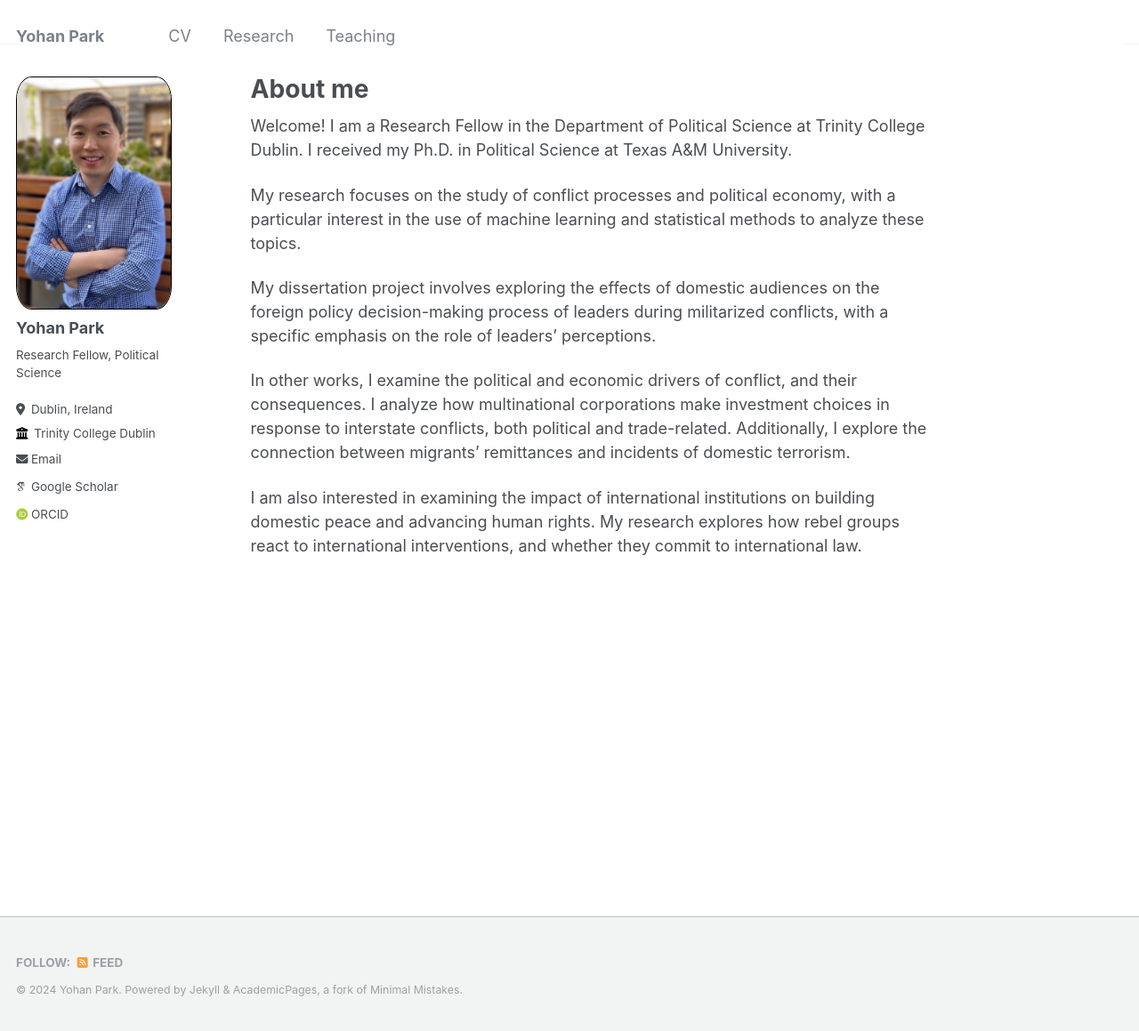
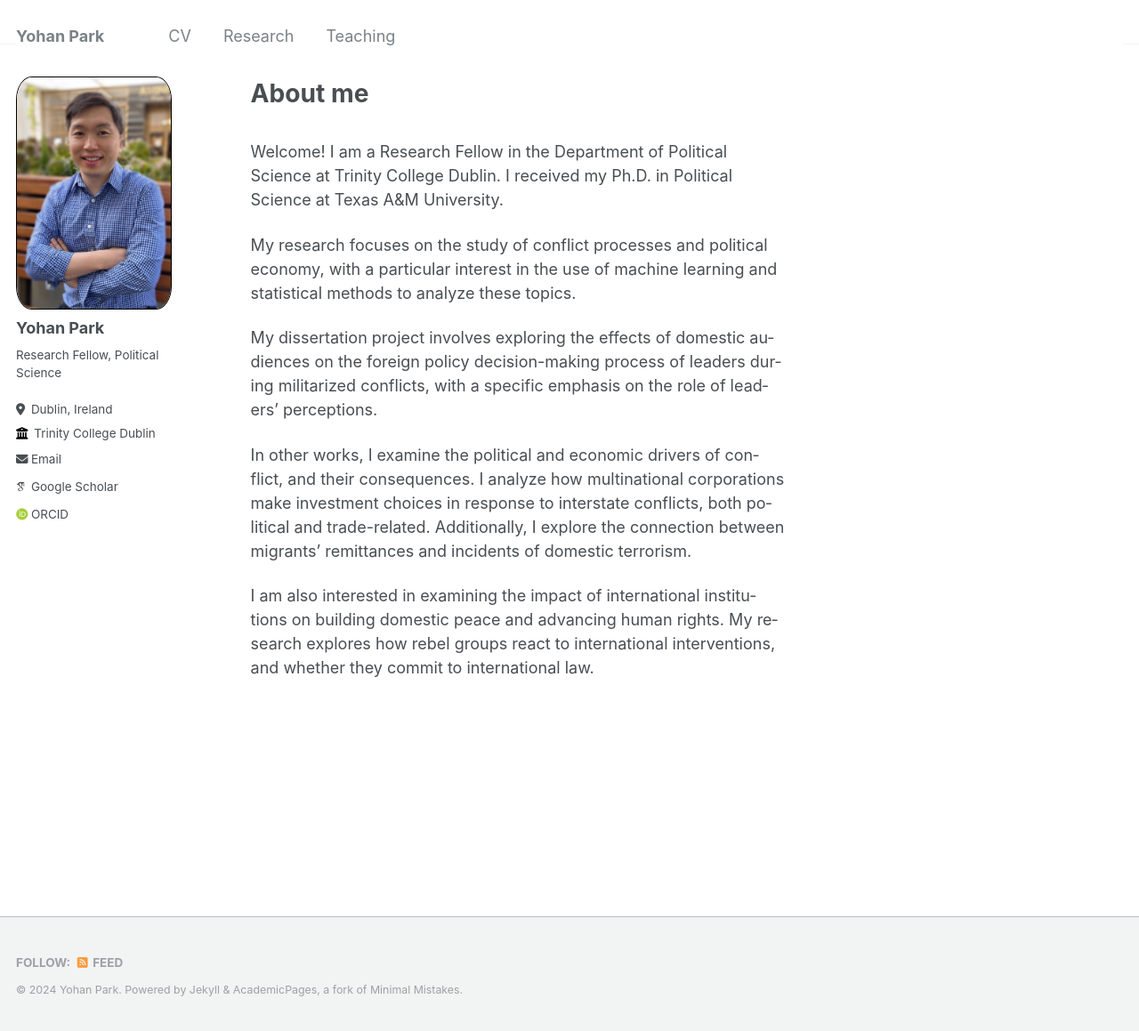
Before and after one commit to yohanpark23/yohanpark23.github.io, a Jekyll site: the page built from _pages/about.md, in a window 1280 px wide and 1159 px high. Shown: the whole window at 89% size. Built offline with Jekyll 4.4.1, drawn with Linux system fonts in a browser that asks for light colours; some web fonts are replaced.

Commit message:
Update _page.scss

```diff
--- a/_sass/_page.scss
+++ b/_sass/_page.scss
@@ -30,13 +30,15 @@
     .page__meta,
     .page__share {
       @include full();
+       max-width: 600px;
     }
   }
 }
 
 .page__title {
   margin-top: 0;
-  line-height: 1;
+  line-height: 1.4;
+  max-width: 600px;
 
   & + .page__meta {
     margin-top: -0.5em;
@@ -50,18 +52,22 @@
 
 .page__content {
 
-  h2 {
-    padding-bottom: 0.5em;
-    border-bottom: 1px solid $border-color;
+  h1, h2, h3 {
+    padding-bottom: 0em;
+    border-bottom: 0px solid $border-color;
+    max-width: 600;
   }
 
   p, li, dl {
     font-size: 1em;
+    width: 100%;
+    hyphens: auto;
   }
 
+
   /* paragraph indents */
-  p {
-    margin: 0 0 $indent-var;
+ p {
+    margin: 0 0 1.15;
 
     /* sibling indentation*/
     @if $paragraph-indent == true {
```
